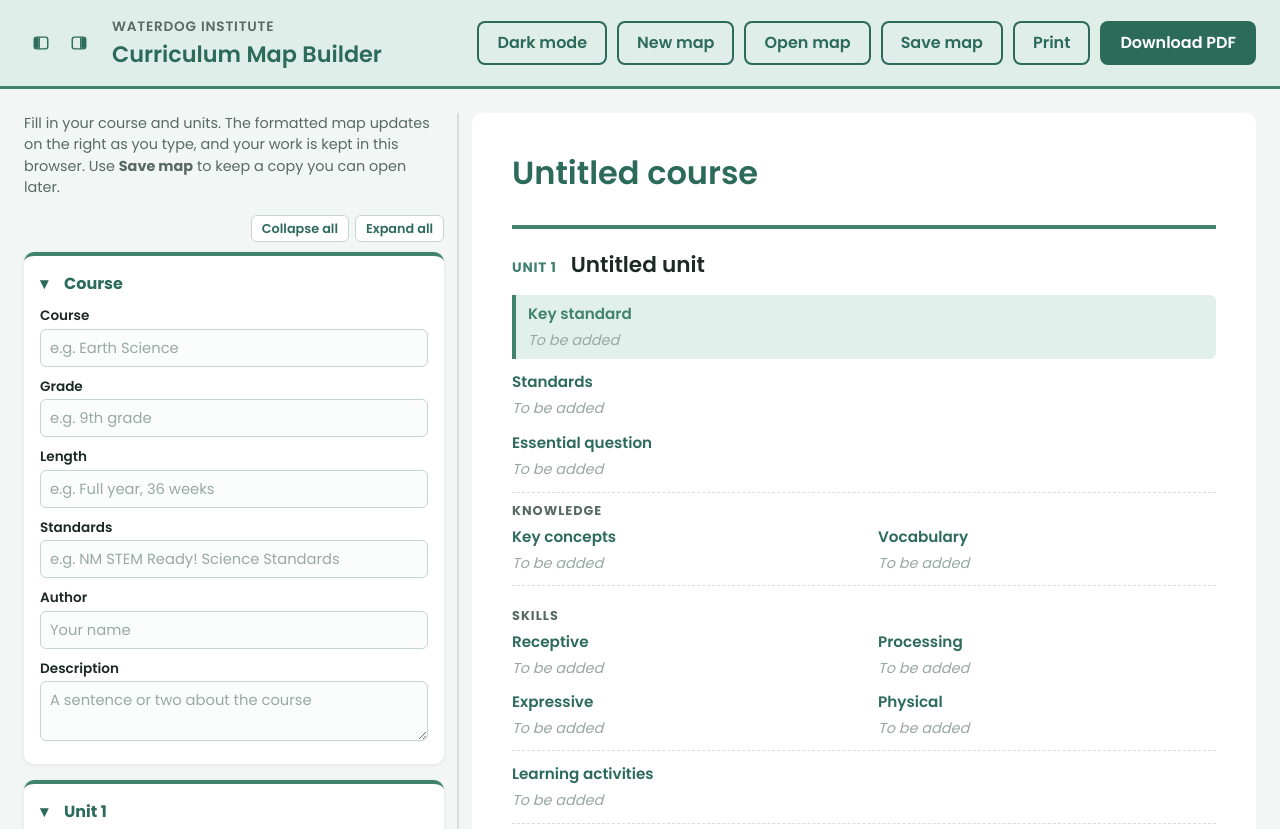
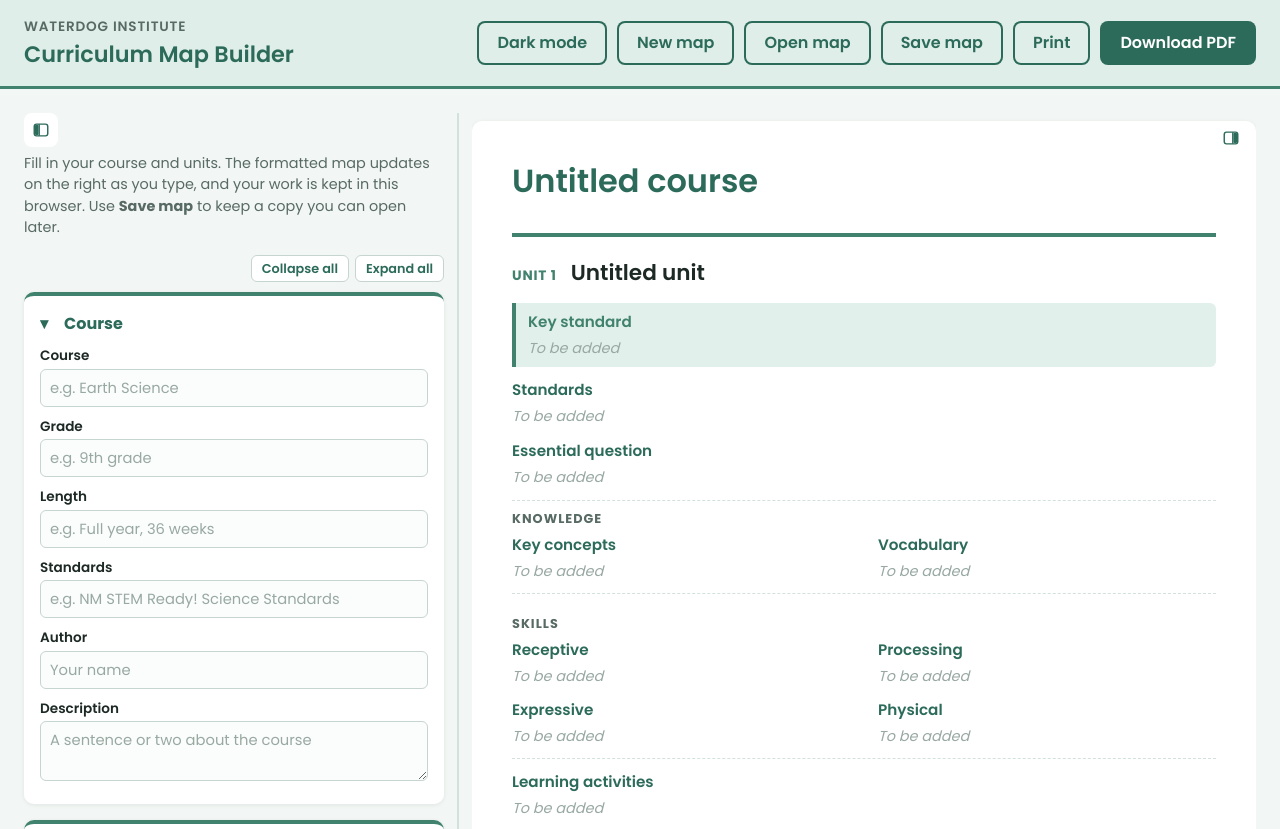
Before and after one commit to sjames91/curriculum-map-builder, a plain HTML site: page index.html in a window 1280 px wide. Shown: the top 829 px of the page. Drawn offline with Linux system fonts and the light colour scheme.

Commit message:
Move toggles into the form's top-left and the map's top-right corners; learning activities as name + description
When one side is hidden, its toggle appears in the same corner of the side still showing.

Co-Authored-By: Claude Opus 5.5 <noreply@anthropic.com>

```diff
--- a/app.js
+++ b/app.js
@@ -33,14 +33,17 @@ const UNIT_LAYOUT = [
     ["skills_expressive", "Expressive", "Skill", "Description", "+ Add skill"],
     ["skills_physical", "Physical", "Skill", "Description", "+ Add skill"],
   ] },
-  ["activities", "Learning activities"],
+  { kind: "named", item: ["activities", "Learning activities", "Activity", "Description", "+ Add activity"] },
   { kind: "assessment", label: "Assessment" },
 ];
 
 // Plain one-per-line lists, and the name + description lists inside the groups.
 const UNIT_LISTS = UNIT_LAYOUT.filter((entry) => Array.isArray(entry));
 const GROUP_ITEMS = UNIT_LAYOUT.flatMap((entry) => (entry.group ? entry.items : []));
-const NAMED_LISTS = GROUP_ITEMS.filter((item) => Array.isArray(item));
+const NAMED_LISTS = [
+  ...GROUP_ITEMS.filter((item) => Array.isArray(item)),
+  ...UNIT_LAYOUT.filter((entry) => entry.kind === "named").map((entry) => entry.item),
+];
 const TERM_LISTS = GROUP_ITEMS.filter((item) => item.kind === "terms");
 
 // Split "fusion, redshift , spectrum" into ["fusion", "redshift", "spectrum"].
@@ -427,6 +430,8 @@ function renderEditor() {
         panel.append(editStandards(unit, entry.label));
       } else if (entry.kind === "assessment") {
         panel.append(editAssessment(unit, entry.label));
+      } else if (entry.kind === "named") {
+        panel.append(editNamedList(unit, entry.item));
       } else if (entry.group) {
         const group = el("div", "field-group");
         group.append(el("p", "field-group-title", entry.group));
@@ -582,6 +587,12 @@ function renderPreview() {
         grid.append(renderStandards(entry.label, [unit.key_standard], true));
       } else if (entry.kind === "standards") {
         grid.append(renderStandards(entry.label, unit.standards, false));
+      } else if (entry.kind === "named") {
+        // A name + description list on its own (learning activities): full width.
+        const [key, label] = entry.item;
+        const block = renderNamed(label, unit[key]);
+        block.classList.add("wide");
+        grid.append(block);
       } else if (entry.kind === "assessment") {
         const group = el("section", "unit-group");
         group.append(el("h4", "unit-group-title", entry.label));
@@ -657,8 +668,10 @@ document.getElementById("print").addEventListener("click", () => window.print())
 const LAYOUT_KEY = "curriculum-map-builder:layout";
 const workspace = document.querySelector(".workspace");
 const splitter = document.getElementById("splitter");
-const editorToggle = document.getElementById("toggle-editor");
-const previewToggle = document.getElementById("toggle-preview");
+const formToggles = document.querySelectorAll(".toggle-form");
+const mapToggles = document.querySelectorAll(".toggle-map");
+for (const b of formToggles) b.append(document.getElementById("form-icon").content.cloneNode(true));
+for (const b of mapToggles) b.append(document.getElementById("map-icon").content.cloneNode(true));
 const MIN_EDITOR = 280;
 const MIN_PREVIEW = 360;
 
@@ -672,26 +685,28 @@ try {
 function applyLayout() {
   workspace.dataset.view = layout.view;
   workspace.style.setProperty("--editor-width", `${layout.width}px`);
-  // Each toolbar icon shows its panel filled in while that side is showing.
-  const label = (button, showing, name) => {
+  // Each icon shows its panel filled in while that side is showing, hollow while it's hidden.
+  const label = (buttons, showing, name) => {
     const text = `${showing ? "Hide" : "Show"} the ${name}`;
-    button.title = text;
-    button.setAttribute("aria-label", text);
-    button.setAttribute("aria-pressed", String(showing));
+    for (const button of buttons) {
+      button.title = text;
+      button.setAttribute("aria-label", text);
+      button.setAttribute("aria-pressed", String(showing));
+    }
   };
-  label(editorToggle, layout.view !== "preview", "form");
-  label(previewToggle, layout.view !== "editor", "map");
+  label(formToggles, layout.view !== "preview", "form");
+  label(mapToggles, layout.view !== "editor", "map");
   splitter.setAttribute("aria-valuenow", String(Math.round(layout.width)));
   localStorage.setItem(LAYOUT_KEY, JSON.stringify(layout));
 }
 
-// Toolbar icons, like a sidebar toggle: show or hide the form, or the map.
+// Sidebar-style toggles: show or hide the form, or the map.
 // Hiding one side always leaves the other showing.
-editorToggle.addEventListener("click", () => {
+for (const b of formToggles) b.addEventListener("click", () => {
   layout.view = layout.view === "preview" ? "both" : "preview";
   applyLayout();
 });
-previewToggle.addEventListener("click", () => {
+for (const b of mapToggles) b.addEventListener("click", () => {
   layout.view = layout.view === "editor" ? "both" : "editor";
   applyLayout();
 });
--- a/index.html
+++ b/index.html
@@ -21,19 +21,9 @@
 <body>
 
   <header class="toolbar">
-    <div class="toolbar-left">
-      <div class="view-toggles">
-        <button type="button" class="icon-btn" id="toggle-editor" title="Hide the form" aria-label="Hide the form">
-          <svg viewBox="0 0 20 20" width="18" height="18" aria-hidden="true"><rect x="2.5" y="3.5" width="15" height="13" rx="2.5" fill="none" stroke="currentColor" stroke-width="1.6"/><line x1="8" y1="3.5" x2="8" y2="16.5" stroke="currentColor" stroke-width="1.6"/><rect class="fill" x="3.3" y="4.3" width="4" height="11.4" rx="1.6" fill="currentColor"/></svg>
-        </button>
-        <button type="button" class="icon-btn" id="toggle-preview" title="Hide the map" aria-label="Hide the map">
-          <svg viewBox="0 0 20 20" width="18" height="18" aria-hidden="true"><rect x="2.5" y="3.5" width="15" height="13" rx="2.5" fill="none" stroke="currentColor" stroke-width="1.6"/><line x1="12" y1="3.5" x2="12" y2="16.5" stroke="currentColor" stroke-width="1.6"/><rect class="fill" x="12.7" y="4.3" width="4" height="11.4" rx="1.6" fill="currentColor"/></svg>
-        </button>
-      </div>
-      <div class="toolbar-title">
-        <a href="https://waterdog.institute/" class="brand">Waterdog Institute</a>
-        <h1>Curriculum Map Builder</h1>
-      </div>
+    <div class="toolbar-title">
+      <a href="https://waterdog.institute/" class="brand">Waterdog Institute</a>
+      <h1>Curriculum Map Builder</h1>
     </div>
     <div class="toolbar-actions">
       <button class="btn btn-outline" id="theme-toggle" type="button">Dark mode</button>
@@ -49,12 +39,26 @@
   </header>
 
   <main class="workspace">
+    <!-- The two sidebar-style toggles. The form's is in the form's top-left corner and the map's
+         in the map's top-right corner. When one side is hidden, its toggle shows up in the same
+         corner of the side that's still showing, so it can be brought back. -->
+    <template id="form-icon"><svg viewBox="0 0 20 20" width="18" height="18" aria-hidden="true"><rect x="2.5" y="3.5" width="15" height="13" rx="2.5" fill="none" stroke="currentColor" stroke-width="1.6"/><line x1="8" y1="3.5" x2="8" y2="16.5" stroke="currentColor" stroke-width="1.6"/><rect class="fill" x="3.3" y="4.3" width="4" height="11.4" rx="1.6" fill="currentColor"/></svg></template>
+    <template id="map-icon"><svg viewBox="0 0 20 20" width="18" height="18" aria-hidden="true"><rect x="2.5" y="3.5" width="15" height="13" rx="2.5" fill="none" stroke="currentColor" stroke-width="1.6"/><line x1="12" y1="3.5" x2="12" y2="16.5" stroke="currentColor" stroke-width="1.6"/><rect class="fill" x="12.7" y="4.3" width="4" height="11.4" rx="1.6" fill="currentColor"/></svg></template>
+
     <section class="editor" aria-label="Edit your map">
+      <div class="panel-bar">
+        <button type="button" class="icon-btn toggle-form"></button>
+        <button type="button" class="icon-btn toggle-map show-only-when-map-hidden"></button>
+      </div>
       <p class="hint">Fill in your course and units. The formatted map updates on the right as you type, and your work is kept in this browser. Use <strong>Save map</strong> to keep a copy you can open later.</p>
       <div id="editor"></div>
     </section>
     <div class="splitter" id="splitter" role="separator" aria-orientation="vertical" aria-label="Drag to resize the form and the map" tabindex="0"></div>
     <section class="preview" aria-label="Preview">
+      <div class="panel-bar overlay">
+        <button type="button" class="icon-btn toggle-form show-only-when-form-hidden"></button>
+        <button type="button" class="icon-btn toggle-map"></button>
+      </div>
       <article id="map" class="map"></article>
     </section>
   </main>
--- a/pdf.js
+++ b/pdf.js
@@ -181,6 +181,9 @@ function unitContent(unit, index) {
       top.push(keyStandardBlock(entry.label, unit.key_standard));
     } else if (entry.kind === "standards") {
       body.push(standardsBlock(entry.label, unit.standards));
+    } else if (entry.kind === "named") {
+      const [key, label] = entry.item;
+      body.push(namedBlock(label, unit[key]));
     } else if (entry.kind === "assessment") {
       body.push(group(entry.label, [
         pairTable(["Formative objectives", "Formative artifacts"], unit.formative),
--- a/style.css
+++ b/style.css
@@ -65,17 +65,29 @@ body {
   background: var(--toolbar);
   border-bottom: 3px solid var(--accent);
 }
-.toolbar-left {
+/* Small square sidebar toggles: the form's in the form's top-left corner, the map's in the
+   map's top-right corner. The filled side of each icon is the panel it controls; it's hollow
+   while that panel is hidden. */
+.panel-bar {
   display: flex;
-  align-items: center;
-  gap: 16px;
+  justify-content: space-between;
+  margin: 0 0 6px;
 }
-/* Small square sidebar toggles in the top-left corner: show/hide the form, show/hide the map.
-   The filled side of each icon is the panel it controls; it's hollow while that panel is hidden. */
-.view-toggles {
-  display: flex;
-  gap: 4px;
+.panel-bar.overlay {
+  /* Sits over the map's top corners and stays there while the map scrolls */
+  position: sticky;
+  top: 0;
+  z-index: 1;
+  height: 0;
+  margin: 0;
+  padding: 8px 8px 0;
+  overflow: visible;
 }
+.panel-bar .icon-btn { background: var(--surface); }
+.show-only-when-map-hidden,
+.show-only-when-form-hidden { visibility: hidden; }
+.workspace[data-view="editor"] .show-only-when-map-hidden,
+.workspace[data-view="preview"] .show-only-when-form-hidden { visibility: visible; }
 .icon-btn {
   display: grid;
   place-items: center;
@@ -551,7 +563,7 @@ body {
     --line-soft: #e6eeeb;
   }
   body { background: white; }
-  .toolbar, .editor, .splitter { display: none !important; }
+  .toolbar, .editor, .splitter, .panel-bar { display: none !important; }
   .workspace { display: block; max-width: none; padding: 0; }
   .preview { display: block !important; position: static; max-height: none; overflow: visible; }
   .workspace[data-view] .map { max-width: none; }
```
Also changed, not shown: 1 other file.
